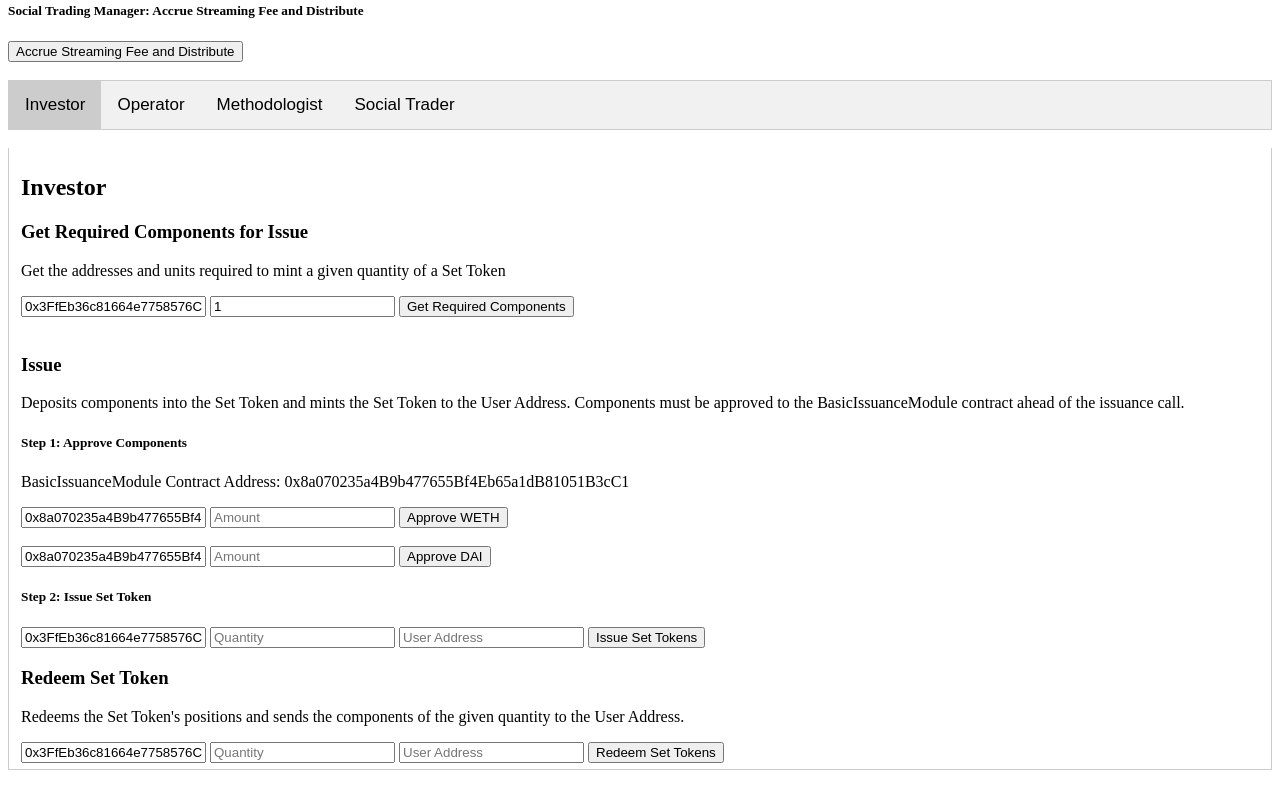
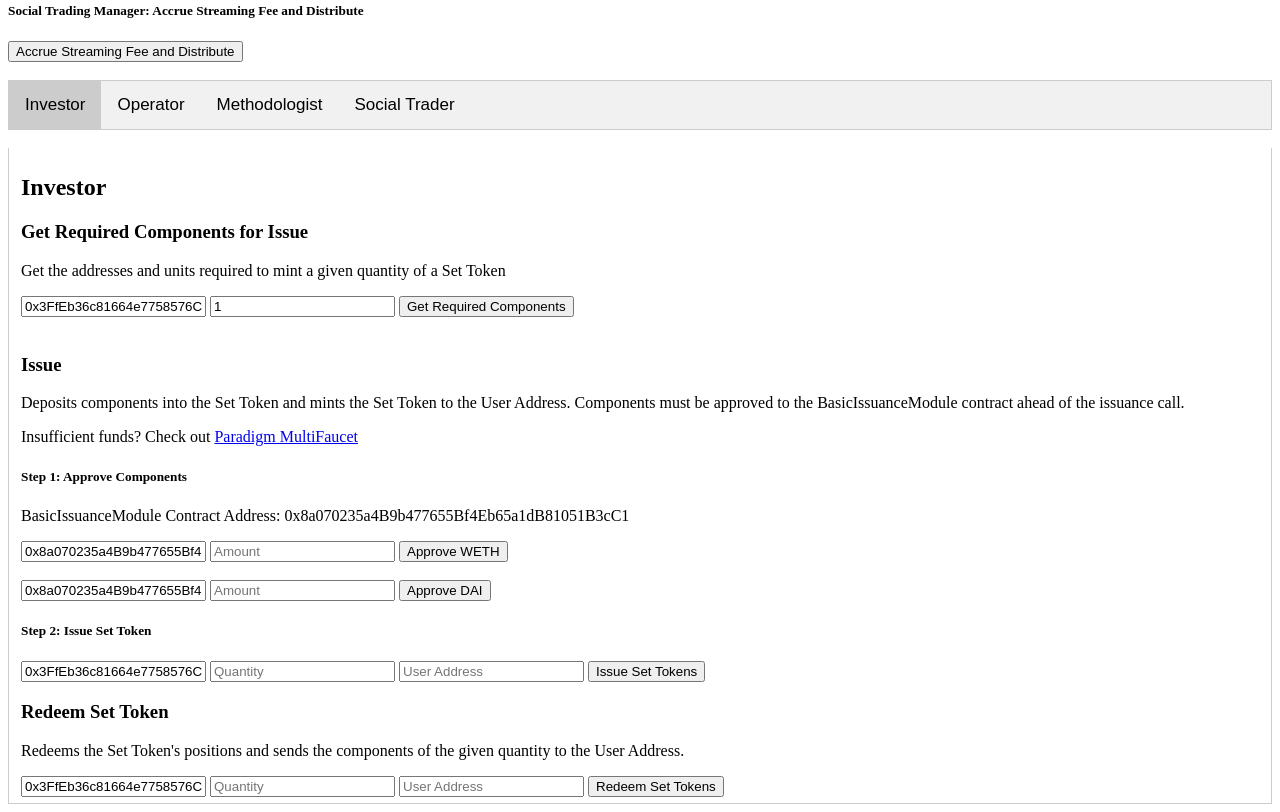
Before and after one commit to pblivin0x/blockchain-developer-bootcamp-final-project, a website: page index.html in a window 1280 px wide. Shown: the part 650-1462 px from the top of the page. Before the commit the page ends 1428 px from the top, so only its background shows below. Drawn offline with Linux system fonts and the light colour scheme; a script that the page names is missing.

Commit message:
add multifaucet link to front end

```diff
--- a/index.html
+++ b/index.html
@@ -117,6 +117,10 @@
         <p>
         Deposits components into the Set Token and mints the Set Token to the User Address.
         Components must be approved to the BasicIssuanceModule contract ahead of the issuance call.
+        </p>
+
+        <p>
+          Insufficient funds? Check out <a href="https://faucet.paradigm.xyz/">Paradigm MultiFaucet</a>
         </p>
 
         <h5>Step 1: Approve Components</h5>
```
